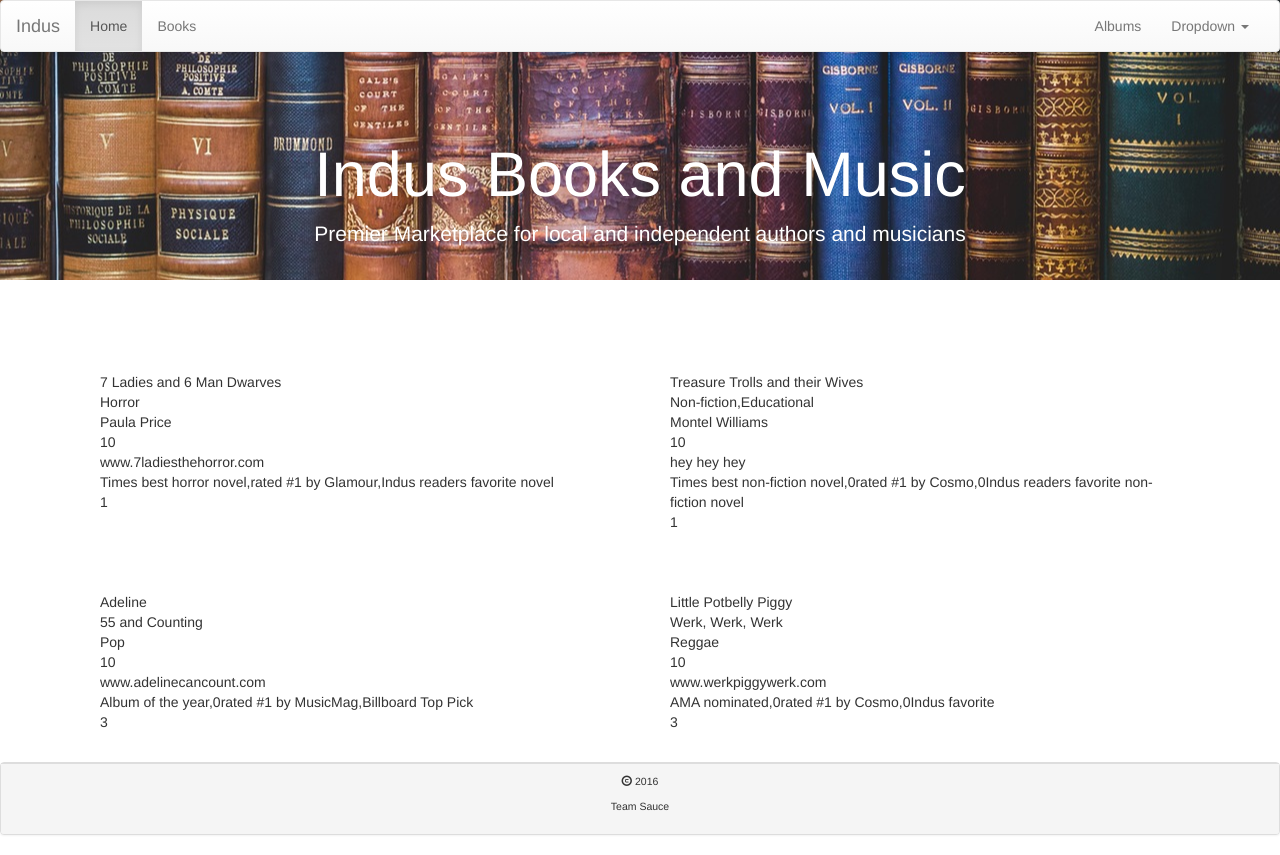
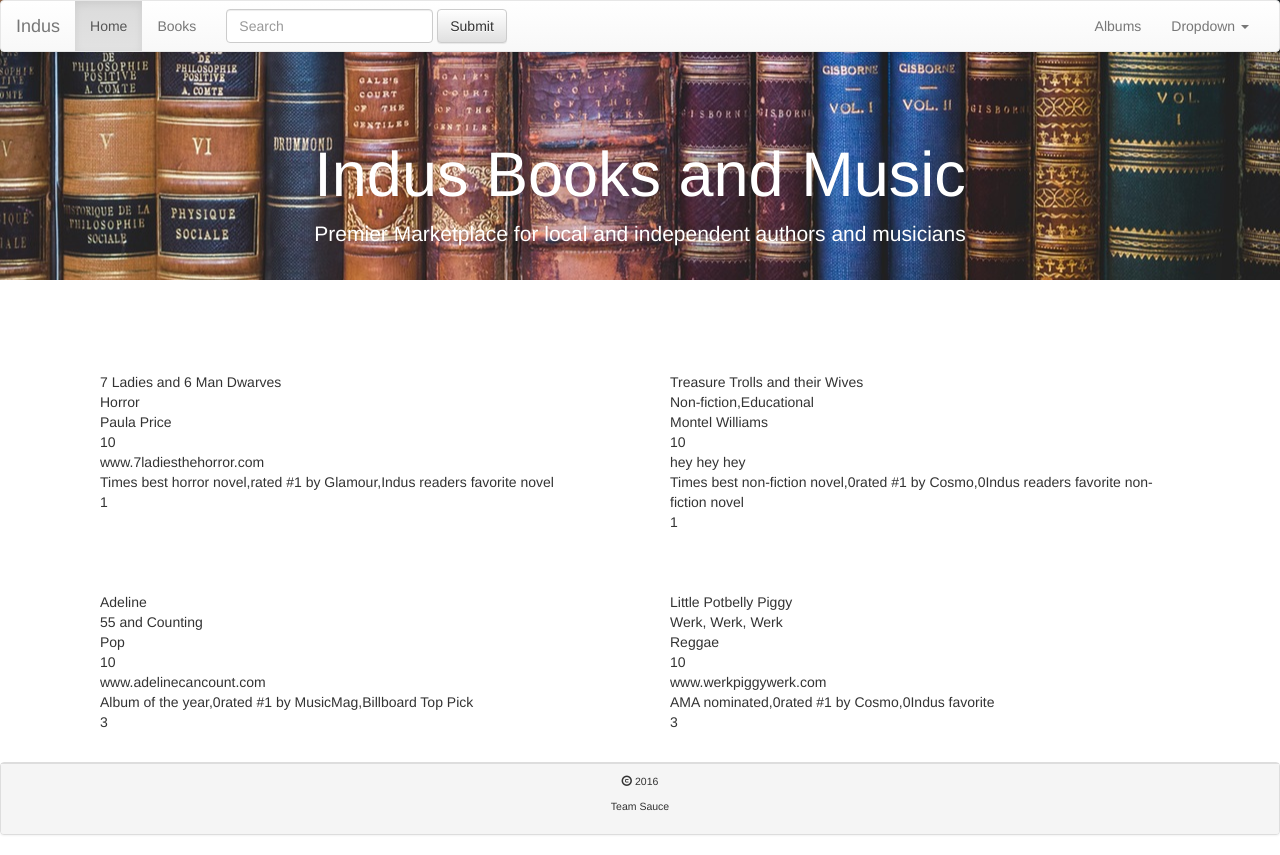
Before and after one commit to teamSauce/Indus, a plain HTML site: page index.html in a window 1280 px wide. Drawn offline with nearby package versions, Linux system fonts and the light colour scheme.

Commit message:
Added a search engine

```diff
--- a/index.html
+++ b/index.html
@@ -52,6 +52,12 @@
             </ul>
           </li>
         </ul>
+        <form class="navbar-form navbar-left" role="search">
+        <div class="form-group">
+          <input type="text" class="form-control" placeholder="Search">
+        </div>
+        <button type="submit" class="btn btn-default">Submit</button>
+        </form>
       </div>
       <!-- /.navbar-collapse -->
     </div>
```
